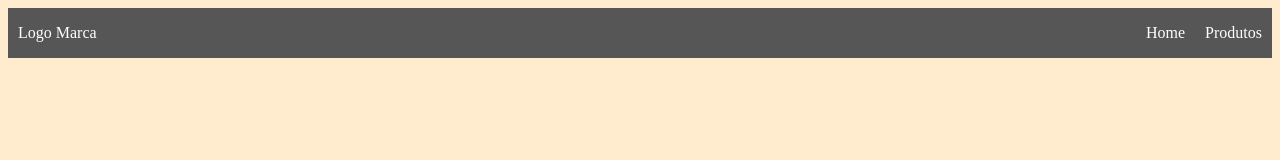
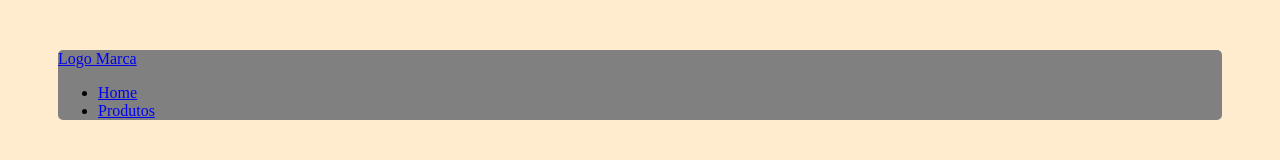
Before and after one commit to Savio123d/Testes, a plain HTML site: page html/index.html in a window 1280 px wide. Drawn offline with Linux system fonts and the light colour scheme; files whose address does not match are found by name.

Commit message:
Update style.css

```diff
--- a/css/style.css
+++ b/css/style.css
@@ -1,31 +1,12 @@
 body{
     background-color: blanchedalmond;
+
 }
-
-/*se for id*/
-#topo{
-    background-color: #565656;
-}
-
-/*se for class*/
 .topo{
-    display: flex;
-    align-items: center;
-    justify-content: space-between;
-}
-
-.topo a{
-    padding: 10px;
-    text-decoration: none;
-    color: white;
-}
-
-.topo a:hover{
-    background-color: #de6565;
+    margin: 50px;
+    background-color: gray;
     border-radius: 5px;
 }
-
-.topo ul{
-    display: flex;
-    list-style: none;
+mark{
+    background-color: aqua;
 }
```
